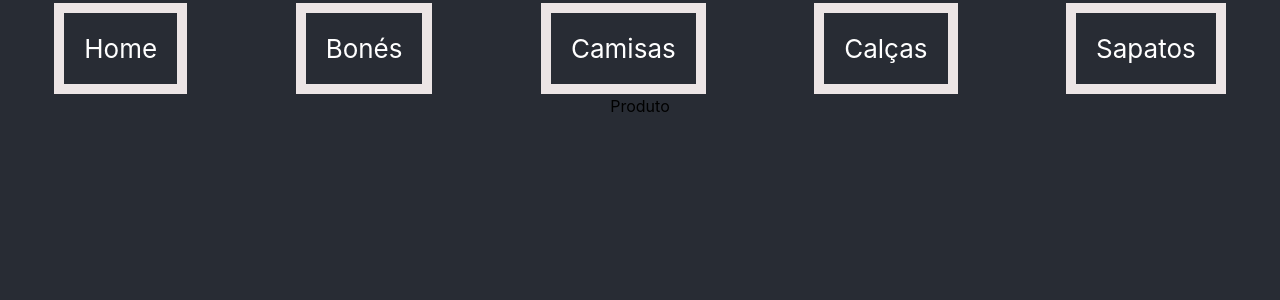
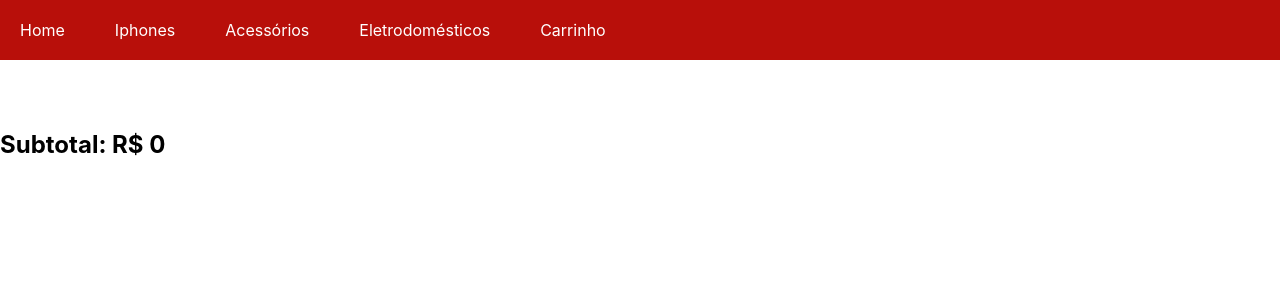
Before and after one commit to CaioMonsorez/ecommerce_IBMR, a React (Create React App) app: page /cart in a window 1280 px wide. Shown: the top 300 px of the page. Built offline with nearby package versions, Linux system fonts and the light colour scheme.

Commit message:
Loja de Iphones e carrinho

```diff
--- a/package.json
+++ b/package.json
@@ -11,6 +11,7 @@
     "react-icons": "^4.8.0",
     "react-router-dom": "^5.3.4",
     "react-scripts": "5.0.1",
+    "styled-components": "^5.3.11",
     "web-vitals": "^2.1.4"
   },
   "scripts": {
@@ -36,5 +37,8 @@
       "last 1 firefox version",
       "last 1 safari version"
     ]
+  },
+  "devDependencies": {
+    "@types/react-router-dom": "^5.3.3"
   }
 }
--- a/src/App.js
+++ b/src/App.js
@@ -3,35 +3,7 @@ import { Content } from './Content';
 
 function App() {
   return (
-    <div className="App">
-      <Content />
-      <header className="App-header">
-        <div className='elementH'>
-          Home
-        </div>
-        <div className='elementH'>
-          Bonés
-        </div>
-        <div className='elementH'>
-          Camisas
-        </div>
-        <div className='elementH'>
-          Calças
-        </div>
-        <div className='elementH'>
-          Sapatos
-        </div>
-      </header>
-      <body className='container'>
-        <div>
-          Produto
-        </div>
-        <div>
-          <img />
-        </div>
-      </body>
-    </div>
-  );
+  <Content /> );
 }
 
 export default App;
--- a/src/Content.jsx
+++ b/src/Content.jsx
@@ -1,11 +1,15 @@
 import React from "react";
 import { Switch, Route } from 'react-router-dom/';
-import Store from "./pages/Store";
+import {Store} from "./pages/Store";
+import {Cart}  from "./pages/Cart";
 
 export const Content = () => {
   return (
     <Switch>
-      <Route exact path ='/store' component={Store}/>
+      <Route exact path ='/' component={Store}/>
+      <Route exact path= '/cart' component={Cart}/>
+
+
     </Switch>
 
   )
--- /dev/null
+++ b/src/components/Header.jsx
@@ -0,0 +1,33 @@
+import React from "react";
+import { Link } from "react-router-dom";
+import styled from "styled-components";
+
+const HeaderArea = styled.header`
+    display:flex;
+    align-items:center;
+    background-color: #B80F0A;
+    padding:20px;
+    margin-bottom:70px;
+    gap:50px;
+
+    a {
+        text-decoration:none;
+        color:white;
+    }
+
+    & :hover{
+        text-decoration:underline;
+    }
+`;
+
+export const Cabecalho = () => {
+    return(
+        <HeaderArea>
+         <Link to="">Home</Link>
+         <Link to="/">Iphones</Link>
+         <Link to="">Acessórios</Link>
+         <Link to="">Eletrodomésticos</Link>
+         <Link to="/cart">Carrinho</Link>
+         </HeaderArea>
+    )
+}
--- /dev/null
+++ b/src/css/style.js
@@ -0,0 +1,27 @@
+import  styled from 'styled-components';
+
+export const ProductsArea =styled.div`
+
+    display: flex;
+    gap:50px;
+    flex-wrap:wrap;
+    justify-content: center;
+    align-items: center;
+
+    div {
+        height:320px;
+        width:220px;
+        display: flex;
+        justify-content: space-between;
+        flex-direction: column;
+        align-items: center;
+        padding:20px;
+        border: 1px solid gray;
+    }
+    button{
+        font-size:30px;
+        background:transparent;
+        border:none;
+        color: #B80F0A;
+    }
+    `;
--- /dev/null
+++ b/src/pages/Cart.jsx
@@ -0,0 +1,35 @@
+import React, { useState } from 'react';
+import { getItem, setItem } from '../services/LocalStorageFuncs';
+import { BsFillCartDashFill } from 'react-icons/bs';
+import { ProductsArea } from '../css/style'
+import { Cabecalho  } from '../components/Header';
+
+export const Cart = ()=> {
+    const[data,setData] = useState(getItem('carrinhoYt') ||[])
+    const removeItem = (obj) => {
+    const arrFilter = data.filter((e)=>e.id !== obj.id)
+    setData(arrFilter)
+    setItem('carrinhoyt',arrFilter)
+    }
+    const Subtotal = data.reduce((acc,cur)=> acc + cur.price, 0)
+    return(
+        <div>
+            <Cabecalho/>
+            <h2>{`Subtotal: R$ ${Subtotal}`}</h2>
+            <ProductsArea>
+            {
+                data.map((e) => (
+                 <div key={e.id}>
+                    <h4>{e.title}</h4>
+                    <img src={e.thumbnail} alt={e.title}/>
+                    <h4>{`R$${e.price}`}</h4>
+                    <button onClick={()=> removeItem(e)} >
+                        <BsFillCartDashFill/>
+                    </button>
+                 </div>
+                ))
+            }
+            </ProductsArea>
+        </div>
+    )
+}
--- a/src/pages/Store.jsx
+++ b/src/pages/Store.jsx
@@ -1,36 +1,41 @@
 import React, { useState, useEffect } from 'react';
 import { BsFillCartPlusFill, BsFillCartCheckFill } from 'react-icons/bs';
+import { getItem, setItem } from '../services/LocalStorageFuncs';
+import { Link } from 'react-router-dom';
+import { ProductsArea } from '../css/style';
+import { Cabecalho  } from '../components/Header';
 
 export const Store = () => {
+
   const [data, setData] = useState([]);
-  const [cart, setCart] = useState([]);
+  const [cart, setCart] =  useState(getItem('carrinhoYt') || []);
 
+  useEffect(() => {
   const fetchApi = async () => {
     const url = 'https://api.mercadolibre.com/sites/MLB/search?q=iphone';
     const response = await fetch(url);
     const objJson = await response.json();
-
-    setData(objJson.results);
-  };
-
-  useEffect(() => {
+    setData(objJson.results)
+  }
     fetchApi();
   }, []);
 
   const handleClick = (obj) => {
-    const element = cart.find((e) => e.id === obj.id);
+    const element = cart.find((e) => e.id === obj.id)
     if (element) {
-      const arrFilter = cart.filter((e) => e.id !== obj.id);
-      setCart(arrFilter);
+      const arrFilter = cart.filter((e) => e.id !== obj.id)
+      setCart(arrFilter)
+      setItem('carrinhoYt', arrFilter)
     } else {
-      setCart([...cart, obj]);
+      setCart([...cart,obj]);
+      setItem('carrinhoYt',[...cart,obj])
     }
   };
 
   return (
     <div>
-      <h1>Loja de Iphone </h1>
-      <div>
+     <Cabecalho/>
+      <ProductsArea>
         {data.map((item) => (
           <div key={item.id}>
             <h4>{item.title}</h4>
@@ -45,7 +50,7 @@ export const Store = () => {
             </button>
           </div>
         ))}
-      </div>
+      </ProductsArea>
     </div>
   );
 };
--- /dev/null
+++ b/src/services/LocalStorageFuncs.js
@@ -0,0 +1,8 @@
+
+export const setItem = (key, value) => {
+    localStorage.setItem(key,JSON.stringify(value))
+}
+
+export  const getItem = (key) => {
+    return JSON.parse(localStorage.getItem(key))
+}
```
Also changed, not shown: 1 other file (tests, documents, lock files or other folders).
